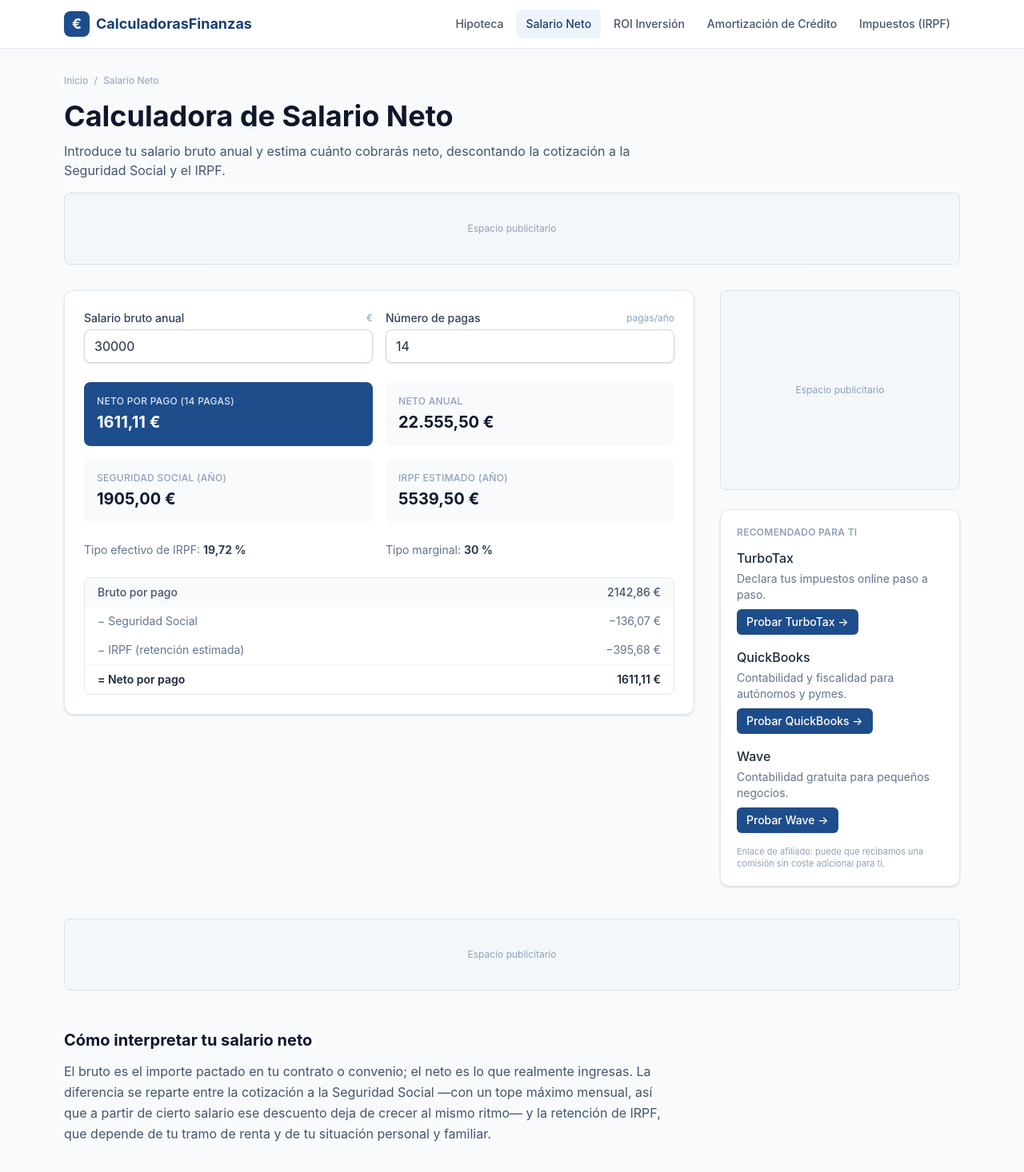
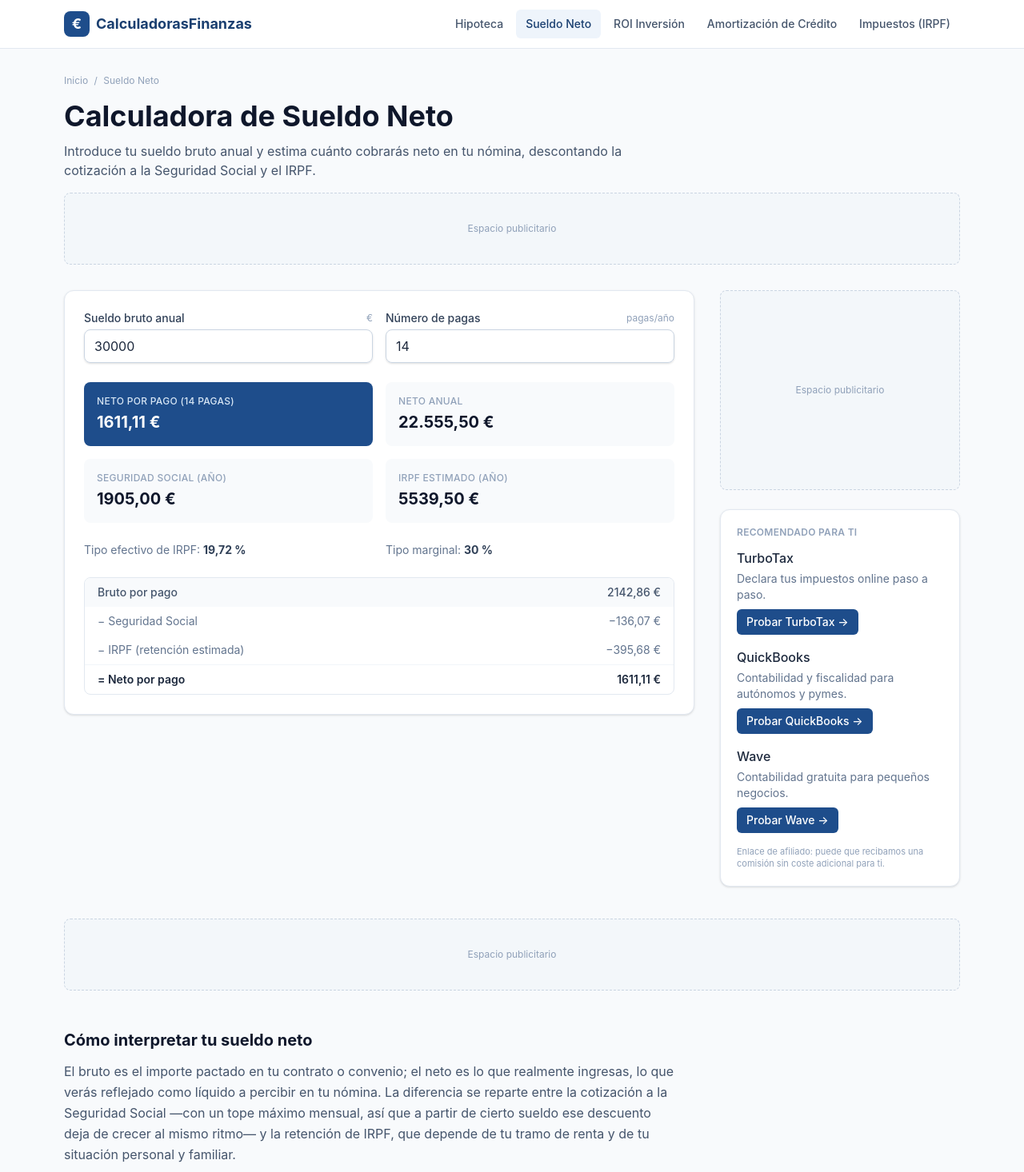
Before and after one commit to Luisnegri/calculadorasfinanzas, a React (Vite) app: page /calculadora-salario-neto in a window 1280 px wide. Shown: the top 1466 px of the page at 80% size. Built offline with nearby package versions, Linux system fonts and the light colour scheme.

Commit message:
Cambiar termino SEO de Salario Neto a Sueldo Neto (mas buscado en Espana)

```diff
--- a/src/lib/calculators.js
+++ b/src/lib/calculators.js
@@ -14,10 +14,10 @@ export const CALCULATORS = [
   {
     slug: "calculadora-salario-neto",
     path: "/calculadora-salario-neto",
-    name: "Calculadora de Salario Neto",
-    shortName: "Salario Neto",
-    description: "Convierte tu salario bruto anual en neto: Seguridad Social, IRPF estimado y cuánto recibes cada mes.",
-    keyword: "calcular salario neto",
+    name: "Calculadora de Sueldo Neto",
+    shortName: "Sueldo Neto",
+    description: "Convierte tu sueldo bruto anual en neto: Seguridad Social, IRPF estimado y cuánto recibes cada mes en tu nómina.",
+    keyword: "calculadora de sueldo neto",
     category: "impuestos",
     icon: "wallet",
   },
--- a/src/pages/Home.jsx
+++ b/src/pages/Home.jsx
@@ -10,7 +10,7 @@ const jsonLd = {
   name: SITE_NAME,
   url: SITE_URL,
   description:
-    "Calculadoras financieras online gratis: hipoteca, salario neto, ROI de inversión, amortización de crédito e impuestos.",
+    "Calculadoras financieras online gratis: hipoteca, sueldo neto, ROI de inversión, amortización de crédito e impuestos.",
   inLanguage: "es-ES",
 };
 
@@ -19,7 +19,7 @@ export default function Home() {
     <>
       <SeoHead
         title="Calculadoras Financieras Online Gratis"
-        description="Calculadoras financieras online gratis: hipoteca, salario neto, ROI de inversión, amortización de crédito e impuestos. Resultados instantáneos, sin registro."
+        description="Calculadoras financieras online gratis: hipoteca, sueldo neto, ROI de inversión, amortización de crédito e impuestos. Resultados instantáneos, sin registro."
         path="/"
       />
       <Helmet>
@@ -31,7 +31,7 @@ export default function Home() {
           Calculadoras financieras <span className="text-brand-600">claras y gratuitas</span>
         </h1>
         <p className="mx-auto mt-4 max-w-2xl text-lg text-slate-600">
-          Hipoteca, salario neto, inversión, crédito e impuestos: resuelve tus
+          Hipoteca, sueldo neto, inversión, crédito e impuestos: resuelve tus
           cuentas en segundos, sin registro y sin complicaciones.
         </p>
       </section>
--- a/src/pages/SalarioNeto.jsx
+++ b/src/pages/SalarioNeto.jsx
@@ -20,11 +20,11 @@ export default function SalarioNeto() {
   return (
     <CalculatorLayout
       calc={calc}
-      intro="Introduce tu salario bruto anual y estima cuánto cobrarás neto, descontando la cotización a la Seguridad Social y el IRPF."
+      intro="Introduce tu sueldo bruto anual y estima cuánto cobrarás neto en tu nómina, descontando la cotización a la Seguridad Social y el IRPF."
       faq={[
         {
-          q: "¿Qué diferencia hay entre salario bruto y neto?",
-          a: "El salario bruto es el total pactado en tu contrato antes de deducciones. El neto es lo que realmente recibes en tu cuenta, tras descontar la Seguridad Social a cargo del trabajador y las retenciones de IRPF.",
+          q: "¿Qué diferencia hay entre sueldo bruto y neto?",
+          a: "El sueldo (o salario) bruto es el total pactado en tu contrato antes de deducciones. El neto es lo que realmente recibes en tu cuenta —lo que verás como líquido a percibir en tu nómina—, tras descontar la Seguridad Social a cargo del trabajador y las retenciones de IRPF.",
         },
         {
           q: "¿Por qué 12 o 14 pagas cambia el resultado mensual?",
@@ -49,12 +49,13 @@ export default function SalarioNeto() {
       ]}
       content={
         <>
-          <h2 className="mb-3 text-xl font-bold text-slate-900">Cómo interpretar tu salario neto</h2>
+          <h2 className="mb-3 text-xl font-bold text-slate-900">Cómo interpretar tu sueldo neto</h2>
           <p className="leading-relaxed text-slate-600">
-            El bruto es el importe pactado en tu contrato o convenio; el neto es lo que realmente ingresas. La
-            diferencia se reparte entre la cotización a la Seguridad Social —con un tope máximo mensual, así que a
-            partir de cierto salario ese descuento deja de crecer al mismo ritmo— y la retención de IRPF, que
-            depende de tu tramo de renta y de tu situación personal y familiar.
+            El bruto es el importe pactado en tu contrato o convenio; el neto es lo que realmente ingresas, lo que
+            verás reflejado como líquido a percibir en tu nómina. La diferencia se reparte entre la cotización a
+            la Seguridad Social —con un tope máximo mensual, así que a partir de cierto sueldo ese descuento deja
+            de crecer al mismo ritmo— y la retención de IRPF, que depende de tu tramo de renta y de tu situación
+            personal y familiar.
           </p>
           <h2 className="mb-3 mt-8 text-xl font-bold text-slate-900">
             Qué tener en cuenta al comparar ofertas de trabajo
@@ -78,7 +79,7 @@ export default function SalarioNeto() {
     >
       <div className="rounded-xl border border-slate-200 bg-white p-6 shadow-sm">
         <div className="grid gap-4 sm:grid-cols-2">
-          <Field label="Salario bruto anual" unit="€" value={bruto} min={0} step={500} onChange={setBruto} />
+          <Field label="Sueldo bruto anual" unit="€" value={bruto} min={0} step={500} onChange={setBruto} />
           <Field label="Número de pagas" unit="pagas/año" value={pagas} min={12} max={14} step={1} onChange={setPagas} />
         </div>
 
@@ -120,7 +121,7 @@ export default function SalarioNeto() {
             </div>
           </>
         ) : (
-          <p className="mt-6 text-sm text-slate-500">Introduce un salario bruto válido para ver el resultado.</p>
+          <p className="mt-6 text-sm text-slate-500">Introduce un sueldo bruto válido para ver el resultado.</p>
         )}
       </div>
     </CalculatorLayout>
```
